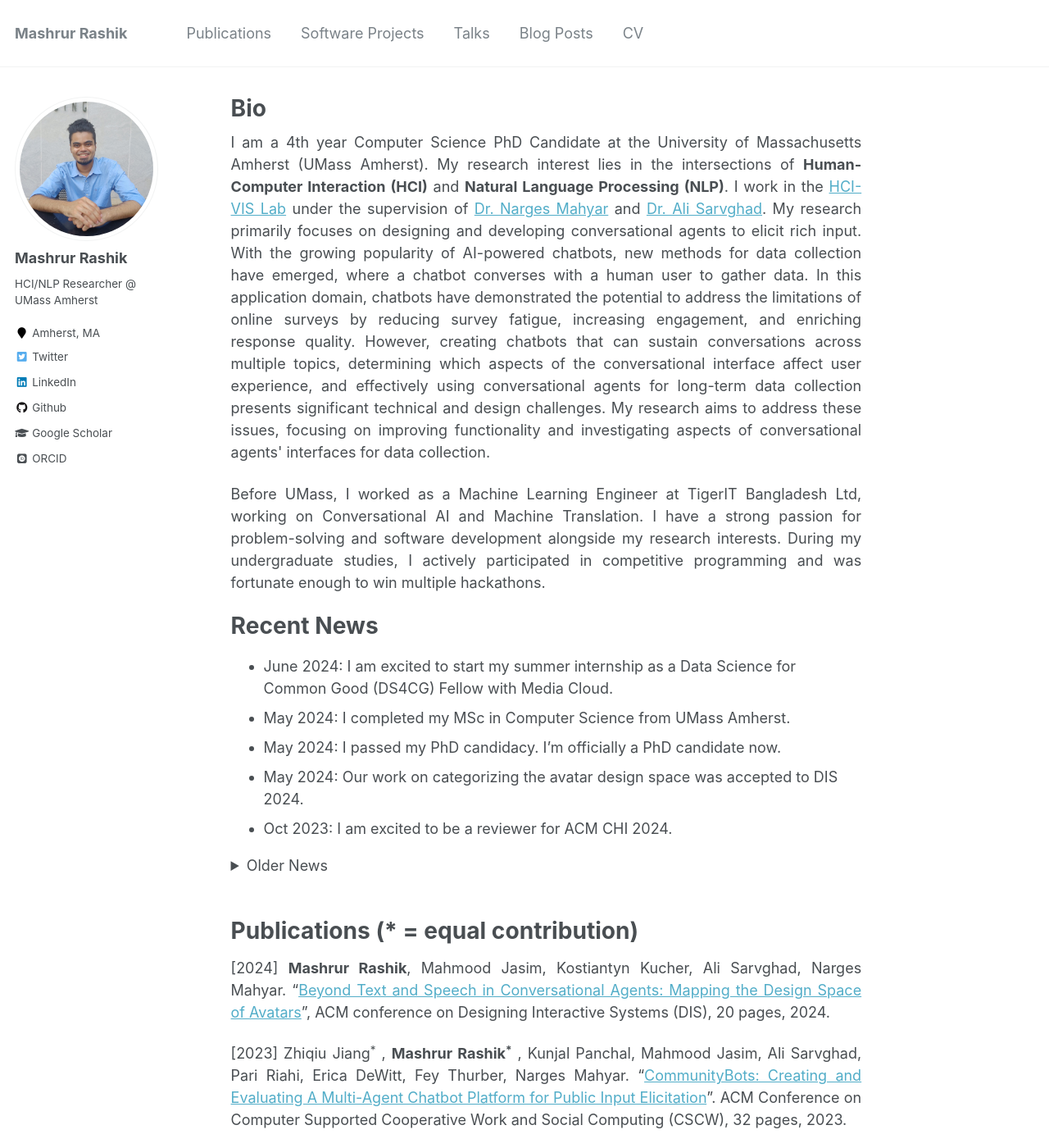
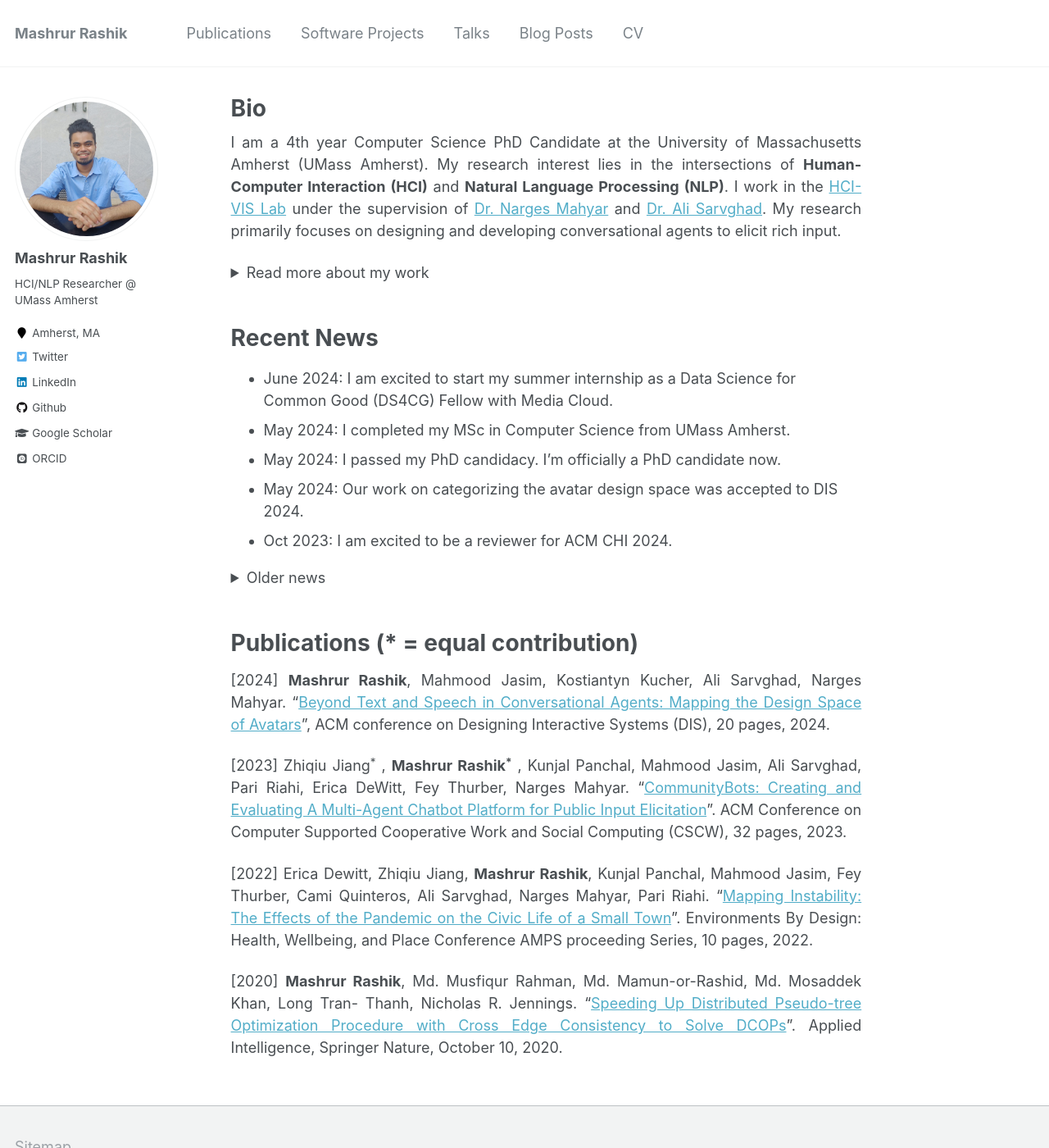
Before and after one commit to mashrur29/mashrur29.github.io, a Jekyll site: the page built from _pages/about.md, in a window 1280 px wide and 1400 px high. Shown: the whole window at 82% size. Built offline with Jekyll 4.4.1, drawn with Linux system fonts in a browser that asks for light colours; some web fonts are replaced.

Commit message:
updated about

```diff
--- a/_pages/about.md
+++ b/_pages/about.md
@@ -8,14 +8,22 @@ redirect_from:
   - /about.html
 ---
 <p align="justify">
-I am a 4th year Computer Science PhD Candidate at the University of Massachusetts Amherst (UMass Amherst). My research interest lies in the intersections of <b>Human-Computer Interaction (HCI)</b> and <b>Natural Language Processing (NLP)</b>. I work in the <a href="https://groups.cs.umass.edu/hci-vis/" target="_blank">HCI-VIS Lab</a> under the supervision of <a href="https://groups.cs.umass.edu/nmahyar/" target="_blank">Dr. Narges Mahyar</a> and <a href="https://groups.cs.umass.edu/asarv/" target="_blank">Dr. Ali Sarvghad</a>.
-My research primarily focuses on designing and developing conversational agents to elicit rich input. With the growing popularity of AI-powered chatbots, new methods for data collection have emerged, where a chatbot converses with a human user to gather data. In this application domain, chatbots have demonstrated the potential to address the limitations of online surveys by reducing survey fatigue, increasing engagement, and enriching response quality. However, creating chatbots that can sustain conversations across multiple topics, determining which aspects of the conversational interface affect user experience, and effectively using conversational agents for long-term data collection presents significant technical and design challenges. My research aims to address these issues, focusing on improving functionality and investigating aspects of conversational agents' interfaces for data collection.
+I am a 4th year Computer Science PhD Candidate at the University of Massachusetts Amherst (UMass Amherst). My research interest lies in the intersections of <b>Human-Computer Interaction (HCI)</b> and <b>Natural Language Processing (NLP)</b>. I work in the <a href="https://groups.cs.umass.edu/hci-vis/" target="_blank">HCI-VIS Lab</a> under the supervision of <a href="https://groups.cs.umass.edu/nmahyar/" target="_blank">Dr. Narges Mahyar</a> and <a href="https://groups.cs.umass.edu/asarv/" target="_blank">Dr. Ali Sarvghad</a>. My research primarily focuses on designing and developing conversational agents to elicit rich input.
 </p>
 
+<details>
+<summary>Read more about my work</summary>
+
+<p align="justify">
+With the growing popularity of AI-powered chatbots, new methods for data collection have emerged, where a chatbot converses with a human user to gather data. In this application domain, chatbots have demonstrated the potential to address the limitations of online surveys by reducing survey fatigue, increasing engagement, and enriching response quality. However, creating chatbots that can sustain conversations across multiple topics, determining which aspects of the conversational interface affect user experience, and effectively using conversational agents for long-term data collection presents significant technical and design challenges. My research aims to address these issues, focusing on improving functionality and investigating aspects of conversational agents' interfaces for data collection.
+</p>
 <p align="justify">
 Before UMass, I worked as a Machine Learning Engineer at TigerIT Bangladesh Ltd, working on Conversational AI and Machine Translation. I have a strong passion for problem-solving and software development alongside my research interests. During my undergraduate studies, I actively participated in competitive programming and was fortunate enough to win multiple hackathons.
 </p>
 
+</details>
+
+<br/>
 
 Recent News
 ======
@@ -25,7 +33,7 @@ Recent News
 - May 2024: Our work on categorizing the avatar design space was accepted to DIS 2024.
 - Oct 2023: I am excited to be a reviewer for ACM CHI 2024.
 <details>
-<summary>Older News</summary>
+<summary>Older news</summary>
 <ul>
   <li> Oct 2023: Awarded Dr. Dave Lomet Graduate Scholarship for Systems Research. </li>
   <li> Nov 2022: Our CommunityBots paper was accepted to CSCW 2023. </li>
```
